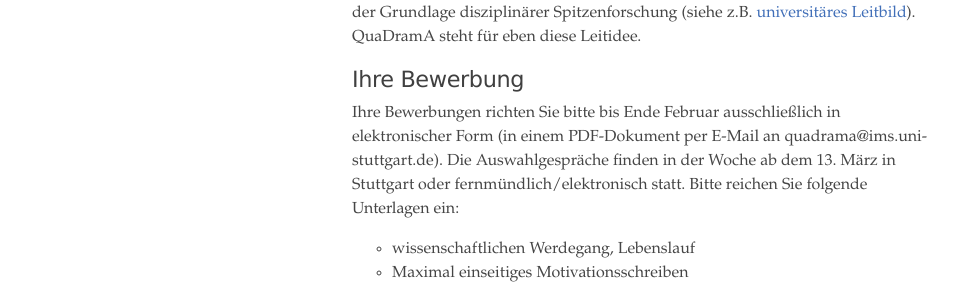
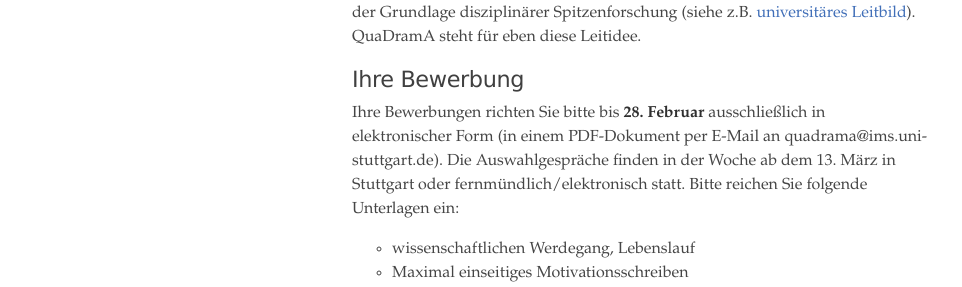
Before and after one commit to quadrama/quadrama.github.io, a Jekyll site: the page built from _posts/2016-12-23-jobs.de.md, in a window 1280 px wide and 900 px high, scrolled down 1771 px. Shown: the part 155-442 px from the top of the window, without its empty margins (0-962 px from the left). Built offline with Jekyll 4.4.1, drawn with Linux system fonts in a browser that asks for light colours; nearby versions of some CDN libraries; library files that are not in the unit come from our copies; some of the changed text lies outside the part shown.

Commit message:
submission date bold, line breaks

```diff
--- a/_posts/2016-12-23-jobs.de.md
+++ b/_posts/2016-12-23-jobs.de.md
@@ -13,8 +13,8 @@ Im Rahmen des von der VW-Stiftung geförderten [*Mixed-Methods*-Projekts](https:
 
 <!--more-->
 
-- **1 computerlinguistische Promotionsstelle (TV-L 13, 65%)**, am Institut für maschinelle Sprachverarbeitung (IMS), sowie
-- **1 literaturwissenschaftliche Promotionsstelle in der Germanistik (TV-L 13, 65%)**, am Institut für Literaturwissenschaft (ILW)
+- **1 computerlinguistische Promotionsstelle (65%, TV-L 13)**, am Institut für maschinelle Sprachverarbeitung (IMS), sowie
+- **1 literaturwissenschaftliche Promotionsstelle in der Germanistik (65%, TV-L 13)**, am Institut für Literaturwissenschaft (ILW)
 
 
 
@@ -51,7 +51,7 @@ Die Universität Stuttgart bietet optimale Rahmenbedinungungen für Promovend_in
 
 
 # Ihre Bewerbung
-Ihre Bewerbungen richten Sie bitte bis Ende Februar ausschließlich in elektronischer Form (in einem PDF-Dokument per E-Mail an quadrama@ims.uni-stuttgart.de). Die Auswahlgespräche finden in der Woche ab dem 13. März in Stuttgart oder fernmündlich/elektronisch statt. Bitte reichen Sie folgende Unterlagen ein:
+Ihre Bewerbungen richten Sie bitte bis **28. Februar** ausschließlich in elektronischer Form (in einem PDF-Dokument per E-Mail an quadrama@ims.uni-stuttgart.de). Die Auswahlgespräche finden in der Woche ab dem 13. März in Stuttgart oder fernmündlich/elektronisch statt. Bitte reichen Sie folgende Unterlagen ein:
 
 - wissenschaftlichen Werdegang, Lebenslauf
 - Maximal einseitiges Motivationsschreiben
```
